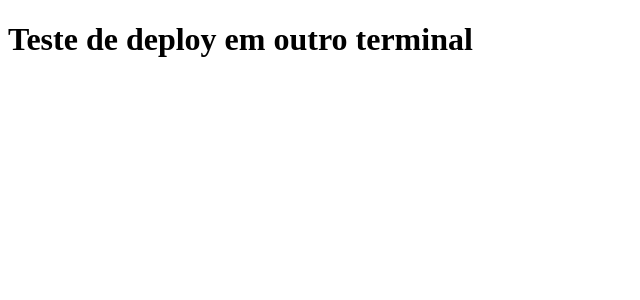
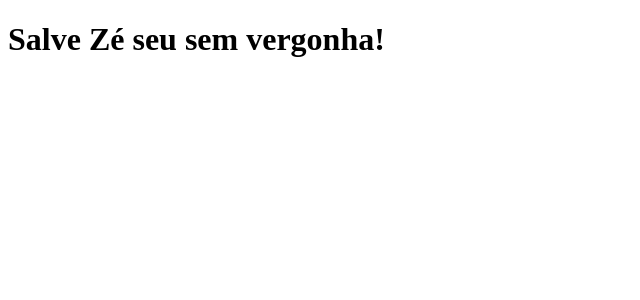
Before and after one commit to GustavoPortox/clone-tabnews, a Next.js app: page / in a window 1280 px wide. Shown: the top 300 px of the page, without its empty margins (0-640 px from the left). Built offline with nearby package versions, Linux system fonts and the light colour scheme.

Commit message:
Uma mensagem para um amigo

```diff
--- a/pages/index.js
+++ b/pages/index.js
@@ -1,5 +1,5 @@
 function Home() {
-    return <h1>Teste de deploy em outro terminal</h1>
+    return <h1>Salve Zé seu sem vergonha!</h1>
 }
 export default Home;
 
```
